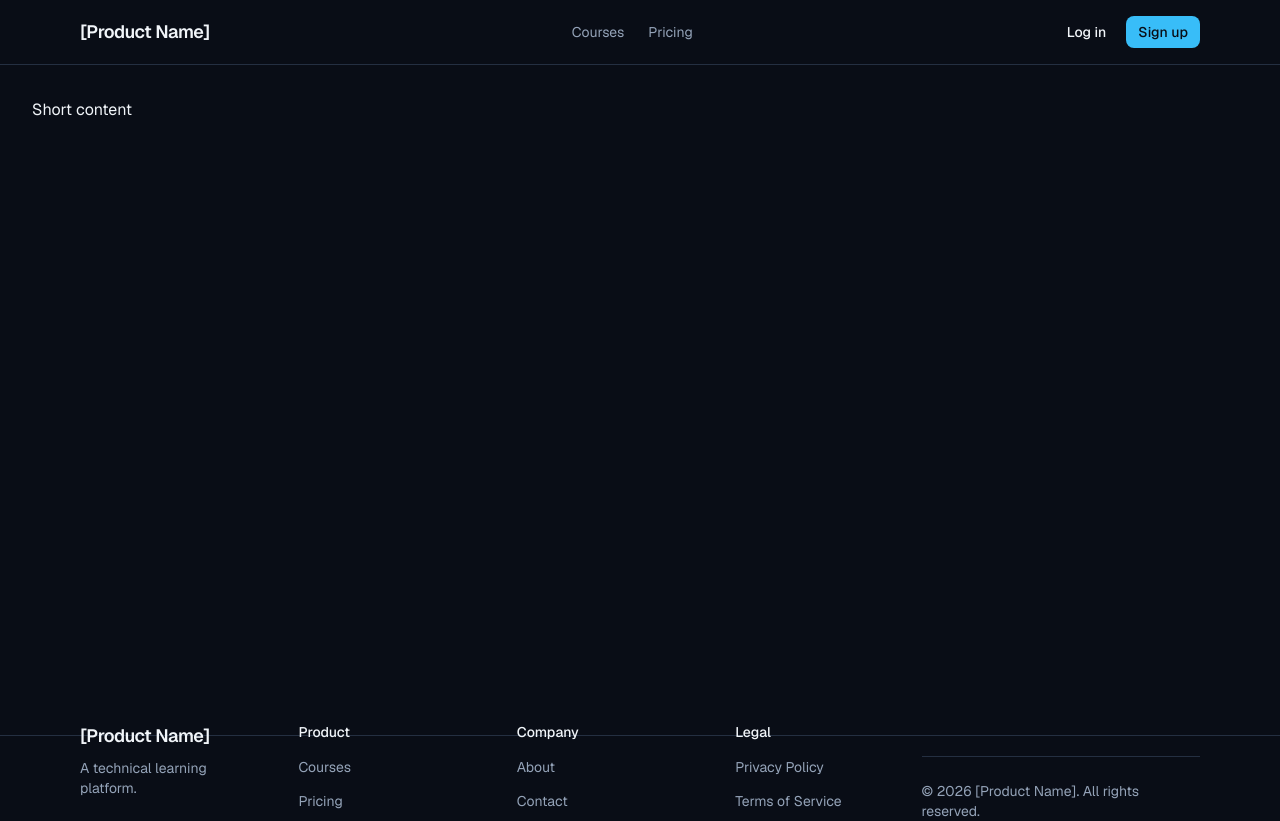
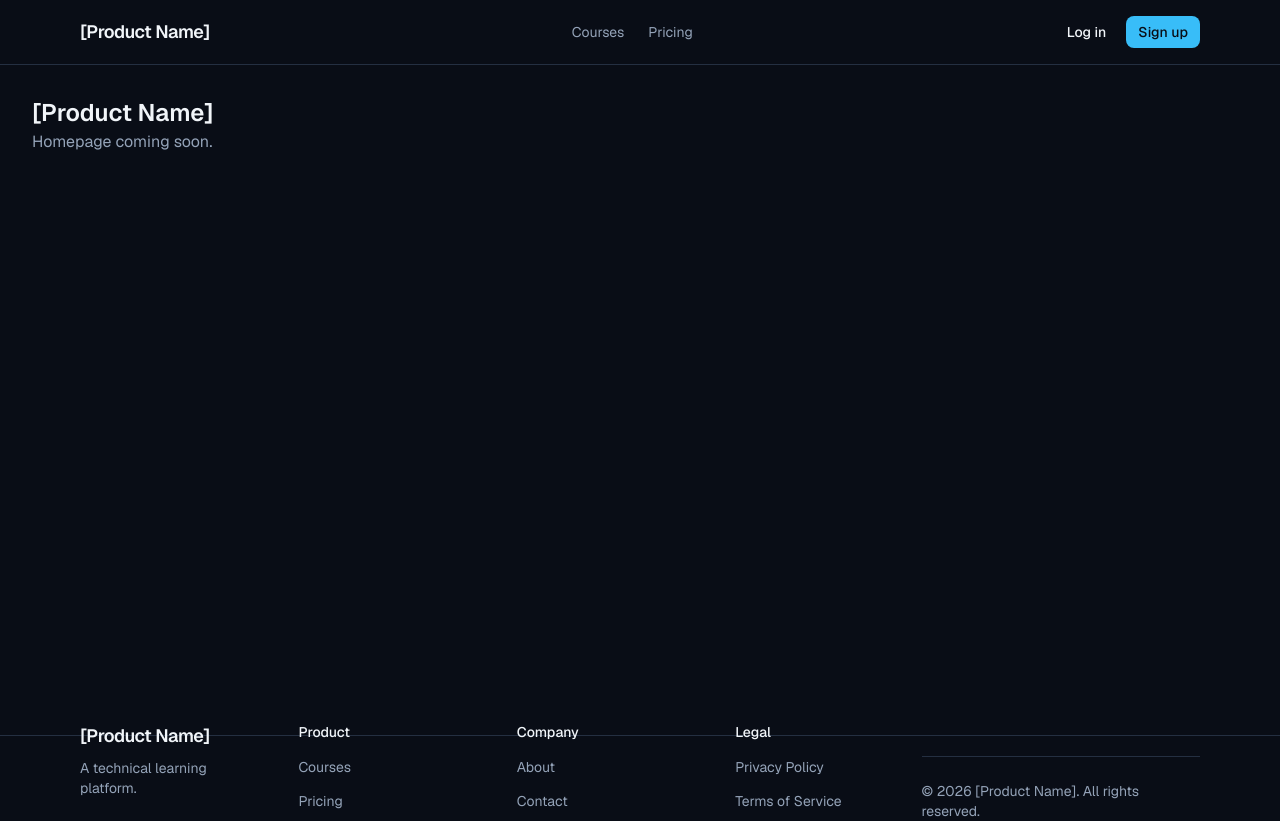
Before and after one commit to kwamethegreat/library, a Next.js app: page / in a window 1280 px wide. Built offline with nearby package versions, Linux system fonts and the light colour scheme; no server answers.

Commit message:
feat: add (public) layout composing Navigation and Footer

```diff
--- a/src/app/page.tsx
+++ b/src/app/(public)/layout.tsx
@@ -1,11 +1,15 @@
 import { Footer } from "@/components/layout/Footer";
 import { Navigation } from "@/components/layout/Navigation";
 
-export default function Home() {
+export default function PublicLayout({
+  children,
+}: {
+  children: React.ReactNode;
+}) {
   return (
     <>
       <Navigation />
-      <main className="flex-1 p-8">Short content</main>
+      <main className="flex-1">{children}</main>
       <Footer />
     </>
   );
--- /dev/null
+++ b/src/app/(public)/page.tsx
@@ -0,0 +1,8 @@
+export default function HomePage() {
+  return (
+    <div className="p-8">
+      <h1 className="text-2xl font-semibold">[Product Name]</h1>
+      <p className="text-muted-foreground">Homepage coming soon.</p>
+    </div>
+  );
+}
```
